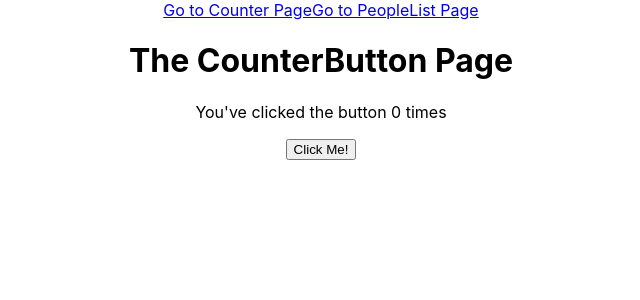
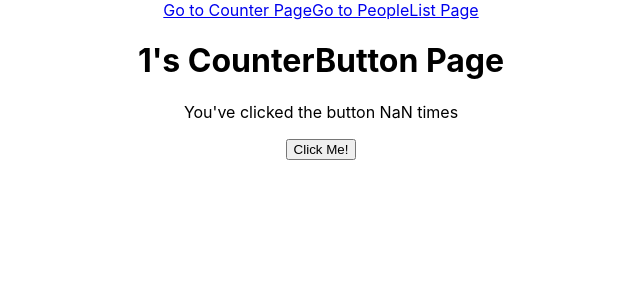
Before and after one commit to ghoo1125/ghoo-page, a React (Create React App) app: page /counter/1 in a window 1280 px wide. Shown: the top 300 px of the page, without its empty margins (319-959 px from the left). Built offline with nearby package versions, Linux system fonts and the light colour scheme.

Commit message:
url and query params example

```diff
--- a/package.json
+++ b/package.json
@@ -6,6 +6,7 @@
     "@testing-library/jest-dom": "^5.11.9",
     "@testing-library/react": "^11.2.5",
     "@testing-library/user-event": "^12.6.3",
+    "query-string": "^6.14.0",
     "react": "^17.0.1",
     "react-dom": "^17.0.1",
     "react-router-dom": "^5.2.0",
--- a/src/App.js
+++ b/src/App.js
@@ -17,7 +17,7 @@ function App() {
         <Route path="/" exact>
           <HomePage />
         </Route>
-        <Route path="/counter">
+        <Route path="/counter/:name">
           <CounterButtonPage />
         </Route>
         <Route path="/people-list">
--- a/src/pages/CounterButtonPage.js
+++ b/src/pages/CounterButtonPage.js
@@ -1,16 +1,21 @@
 import React, { useState } from 'react';
+import { useParams, useLocation } from 'react-router-dom';
+import { parse } from 'query-string';
 import { CounterButton } from '../CounterButton';
 import { CongratulationsMessage } from '../CongratulationsMessage';
 
 export const CounterButtonPage = () => {
-    const [numberOfClicks, setNumberOfClicks] = useState(0);
+    const { name } = useParams();
+    const location = useLocation();
+    const startingValue = parse(location.search).startingValue;
+    const [numberOfClicks, setNumberOfClicks] = useState(Number(startingValue));
     const [hideMessage, setHideMessage] = useState(false);
 
     const increment = () => setNumberOfClicks(numberOfClicks + 1);
 
     return (
         <>
-            <h1>The CounterButton Page</h1>
+            <h1>{name}'s CounterButton Page</h1>
             {hideMessage
                 ? null
                 : <CongratulationsMessage
```
Also changed, not shown: 1 other file (tests, documents, lock files or other folders).
